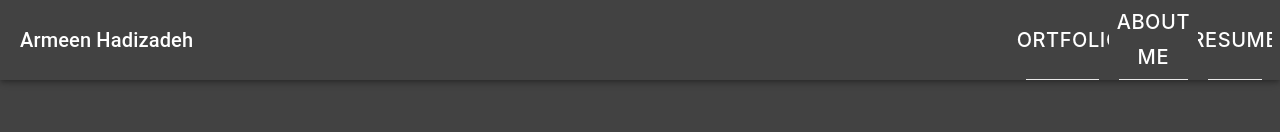
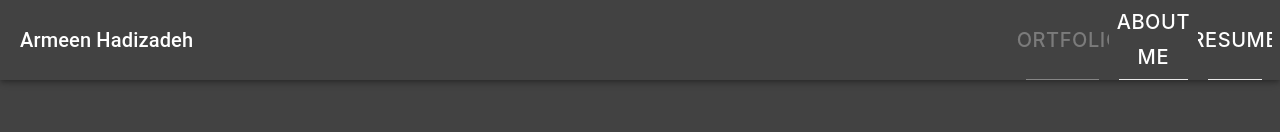
Before and after one commit to arms1997/personal-website, a React (Create React App) app: page /portfolio in a window 1280 px wide. Shown: the top 132 px of the page. Built offline with nearby package versions, Linux system fonts and the light colour scheme.

Commit message:
button disable based on pathname, remove padding on toolbar

```diff
--- a/src/components/Navbar.jsx
+++ b/src/components/Navbar.jsx
@@ -8,10 +8,9 @@ import {
 import { useEffect, useState } from "react";
 import { useLocation } from "react-router-dom";
 import throttle from "lodash/throttle";
+import classNames from "classnames";
 import "../styles/bttn.min.css";
 
-import spriteRun from "../assets/sprite-run.gif";
-import spriteWave from "../assets/sprite-wave.gif";
 import data from "../data.js";
 
 const useStyles = makeStyles((theme) => ({
@@ -22,6 +21,7 @@ const useStyles = makeStyles((theme) => ({
   toolbar: {
     display: "flex",
     justifyContent: "space-between",
+    padding: 0,
     width: "100%",
   },
   spriteGroup: {
@@ -78,18 +78,29 @@ const Navbar = (props) => {
           onMouseOver={handleMouseOver}
           onMouseOut={handleMouseOut}
         >
-          {/* <img
-            src={hover ? spriteRun : spriteWave}
-            className={classes.sprite}
-          /> */}
           <Typography className={classes.name} variant="h6">
             {data.name}
           </Typography>
         </div>
         <div className={classes.buttonGroup}>
-          <Button className="bttn-minimal bttn-md">Portfolio</Button>
-          <Button className="bttn-minimal bttn-md">About Me</Button>
-          <Button className="bttn-minimal bttn-md">Resume</Button>
+          <Button
+            className="bttn-minimal bttn-md"
+            disabled={location.pathname === "/portfolio"}
+          >
+            Portfolio
+          </Button>
+          <Button
+            className="bttn-minimal bttn-md"
+            disabled={location.pathname === "/about me"}
+          >
+            About Me
+          </Button>
+          <Button
+            className="bttn-minimal bttn-md"
+            disabled={location.pathname === "/resume"}
+          >
+            Resume
+          </Button>
         </div>
       </Toolbar>
     </AppBar>
```
